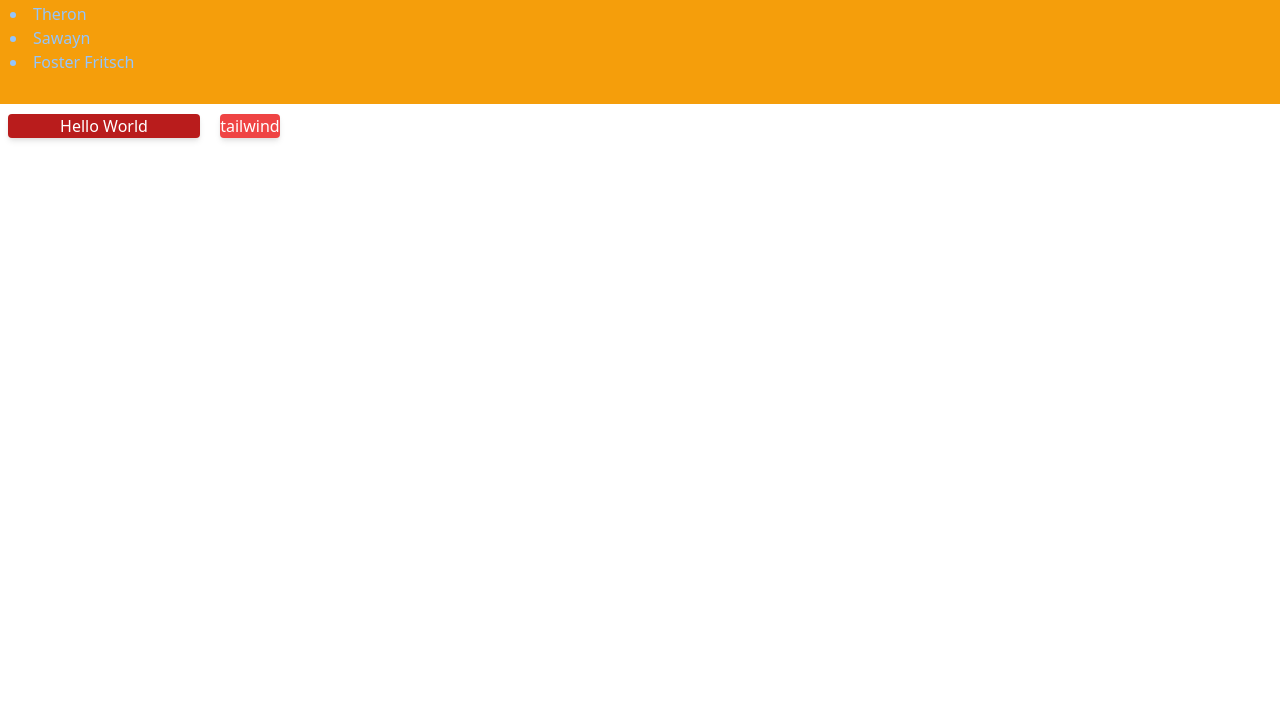
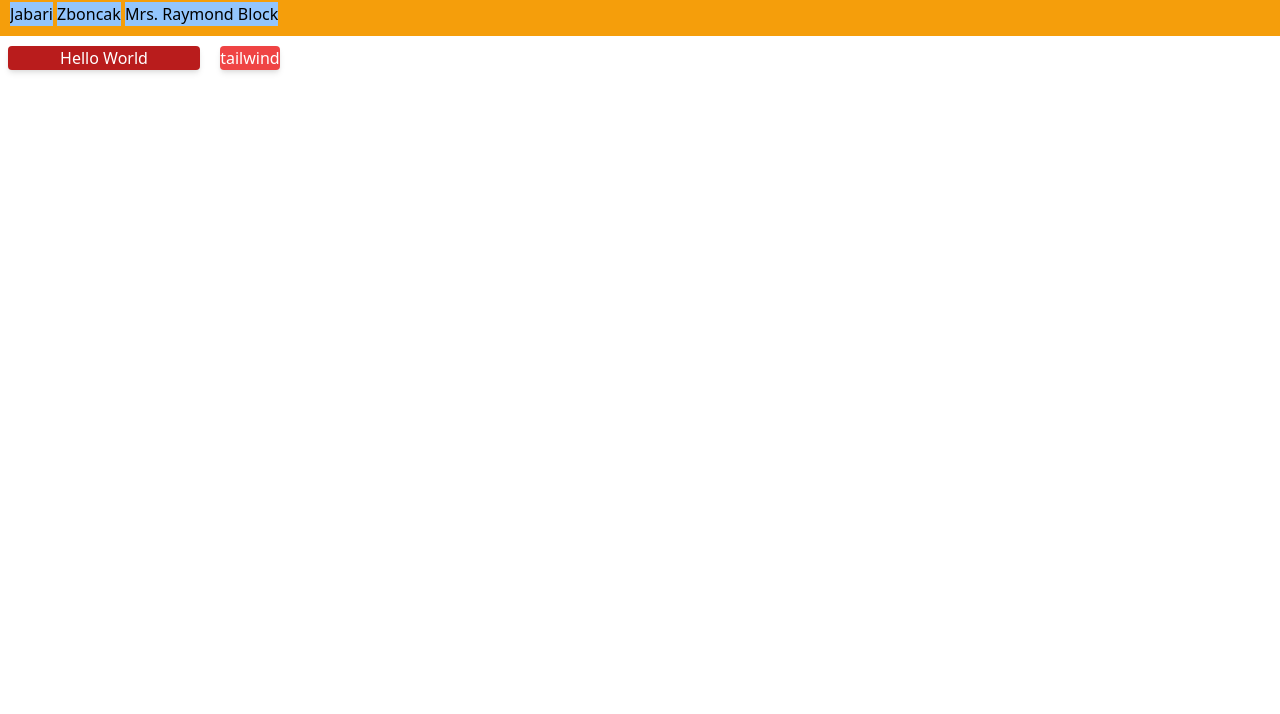
Before and after one commit to CarlitosJPYT/GRID, a plain HTML site: page index.html in a window 1280 px wide. Shown: the part 86-800 px from the top of the page. Drawn offline with nearby package versions, Linux system fonts and the light colour scheme.

Commit message:
modified

```diff
--- a/index.html
+++ b/index.html
@@ -11,9 +11,9 @@
      <div class="bg-yellow-500">
           <h1 class="mt-2 text-6xl text-red-700">Direct Mobility Developer</h1>
           <nav class="container mx-auto bg-orange-700">
-               <li class="text-blue-300">Theron</li>
-               <li class="text-blue-300">Sawayn</li>
-               <li class="text-blue-300 mb-5">Foster Fritsch</li>
+               <input class="bg-blue-300" type="button" value="Jabari">
+               <input class="bg-blue-300" type="button" value="Zboncak">
+               <input class="bg-blue-300" type="button" value="Mrs. Raymond Block">
           </nav>
      </div>
      <button class="bg-orange-500 mx-2 rounded w-48
```
